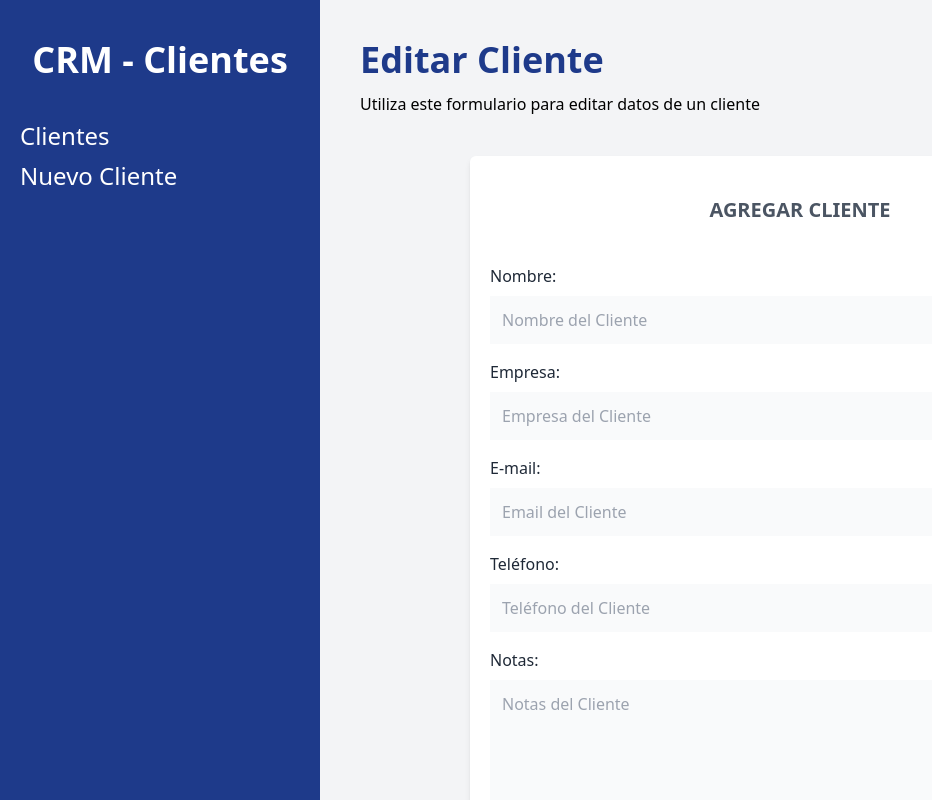
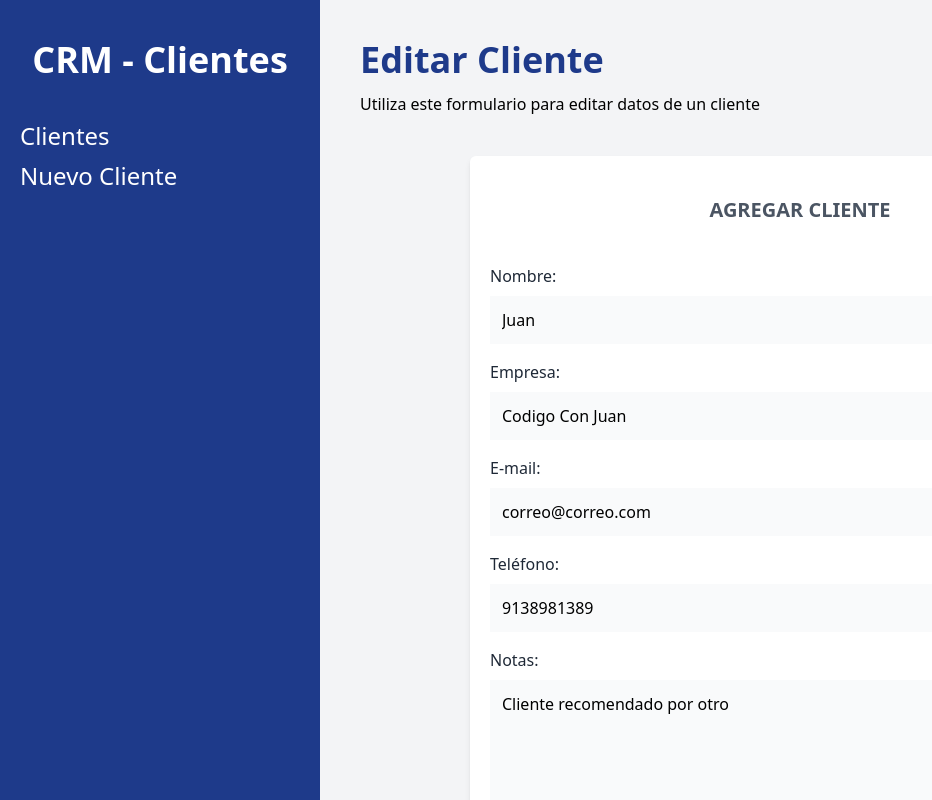
Before and after one commit to jdep98/api_crm, a React (Vite) app: page /clientes/editar/1 in a window 1280 px wide. Shown: the whole page, without its empty margins (0-932 px from the left). Built offline with nearby package versions, Linux system fonts and the light colour scheme; data requests are answered from the project's data file.

Commit message:
Llenando inputs de edicion

```diff
--- a/src/components/Formulario.jsx
+++ b/src/components/Formulario.jsx
@@ -53,15 +53,15 @@ const Formulario = ({cliente}) => {
 
             <Formik
                 initialValues={{
-                    nombre: '',
-                    empresa: '',
-                    email: '',
-                    telefono: '',
-                    notas: '',
+                    nombre: cliente?.nombre ?? "",
+                    empresa: cliente?.empresa ?? "",
+                    email: cliente?.email ?? "",
+                    telefono: cliente?.telefono ?? "",
+                    notas: cliente?.notas ?? "",
                 }}
+                enableReinitialize={true}
                 onSubmit={ async (values, {resetForm}) => {
                     await handleSubmit(values)
-
                     resetForm()
                 }}
                 validationSchema={nuevoClienteSchema}
@@ -170,4 +170,8 @@ const Formulario = ({cliente}) => {
     )
 }
 
+Formulario.defaultProps = {
+    cliente: {}
+}
+
 export default Formulario
```
